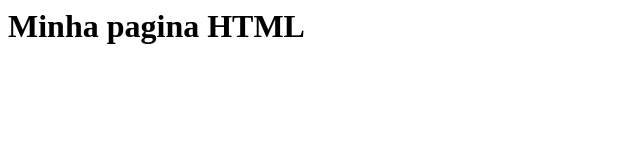
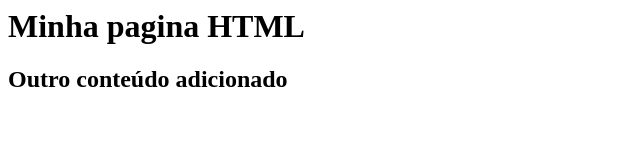
Before and after one commit to Johncutz/gama-no-github, a plain HTML site: page index.html in a window 1280 px wide. Shown: the whole page, without its empty margins (0-640 px from the left). Drawn offline with Linux system fonts and the light colour scheme.

Commit message:
outro commit desta vez na master

```diff
--- a/index.html
+++ b/index.html
@@ -1,5 +1,6 @@
 <html>
 	<body>
 		<h1> Minha pagina HTML</h1>
+		<h2>Outro conteúdo adicionado</h2>
 	</body>
 </html>
```
